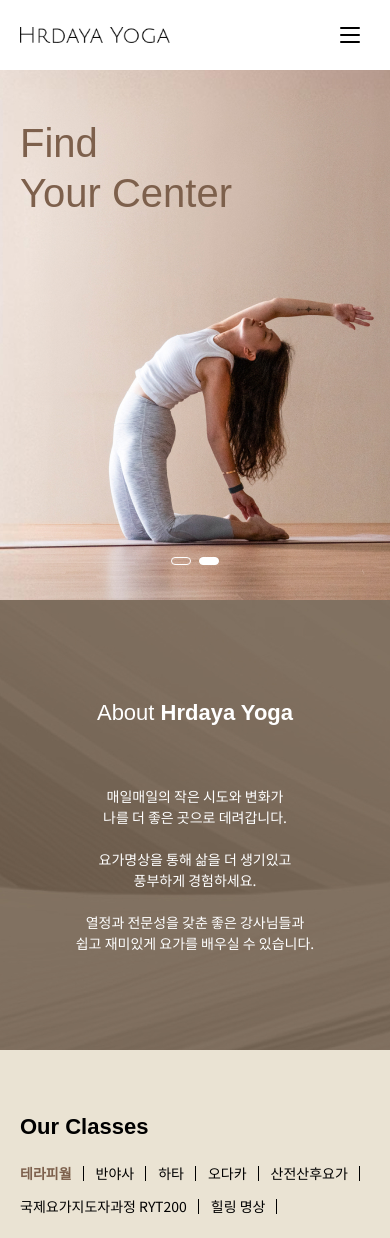
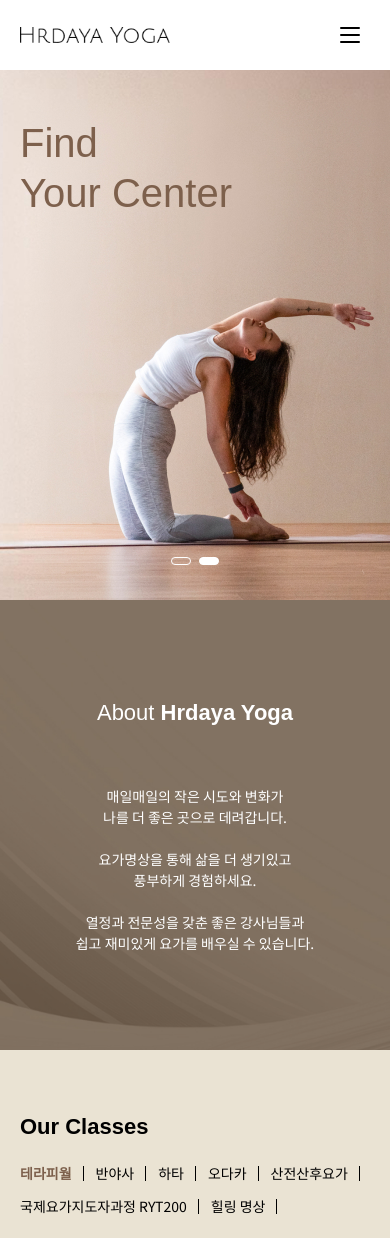
Before and after one commit to yogahrdaya/hrdaya, a Next.js app: page / in a window 390 px wide. Shown: the top 1238 px of the page. Built offline with nearby package versions, Linux system fonts and the light colour scheme.

Commit message:
mobile - main about background 이미지 수정

```diff
--- a/src/app/ui/main/about.tsx
+++ b/src/app/ui/main/about.tsx
@@ -3,10 +3,9 @@ import bgImage from "../../images/main_about.jpg";
 export default function About() {
   return (
     <div
-      className="flex h-[450px] items-center justify-center bg-fixed bg-center bg-repeat text-center md:h-[474px]"
+      className="bg-size-200 flex h-[450px] items-center justify-center bg-top bg-repeat text-center md:h-[474px] md:bg-cover md:bg-fixed md:bg-center"
       style={{
         backgroundImage: `url(${bgImage.src})`,
-        backgroundSize: "1920px",
       }}
     >
       <div className="max-w-screen-xl text-white">
--- a/tailwind.config.ts
+++ b/tailwind.config.ts
@@ -12,6 +12,9 @@ const config: Config = {
         "gradient-radial": "radial-gradient(var(--tw-gradient-stops))",
         "gradient-conic":
           "conic-gradient(from 180deg at 50% 50%, var(--tw-gradient-stops))",
+      },
+      backgroundSize: {
+        "size-200": "200%",
       },
       colors: {
         mainColor: "#EAE3D3",
```
Also changed, not shown: src/app/images/main_about.jpg.
